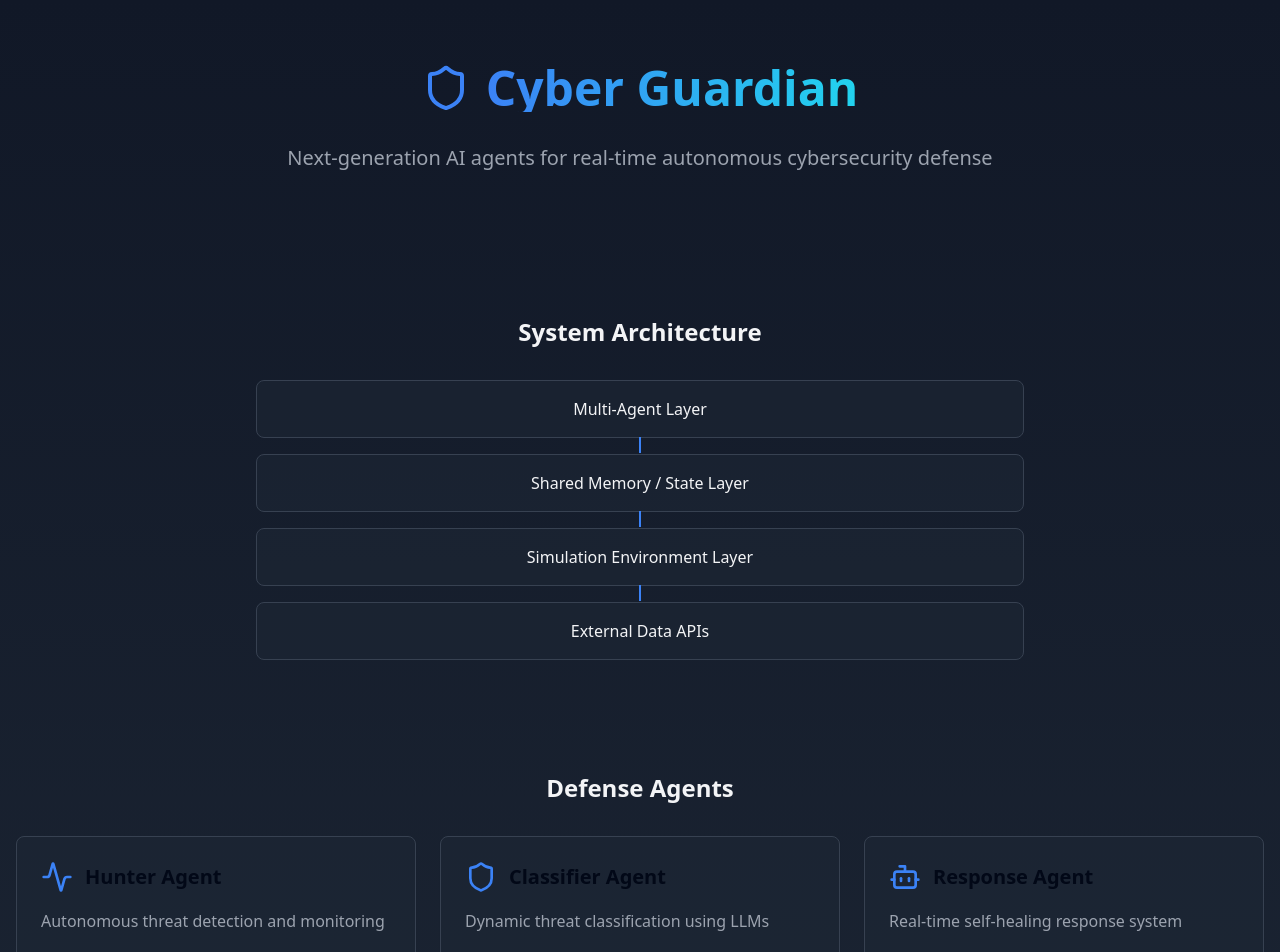
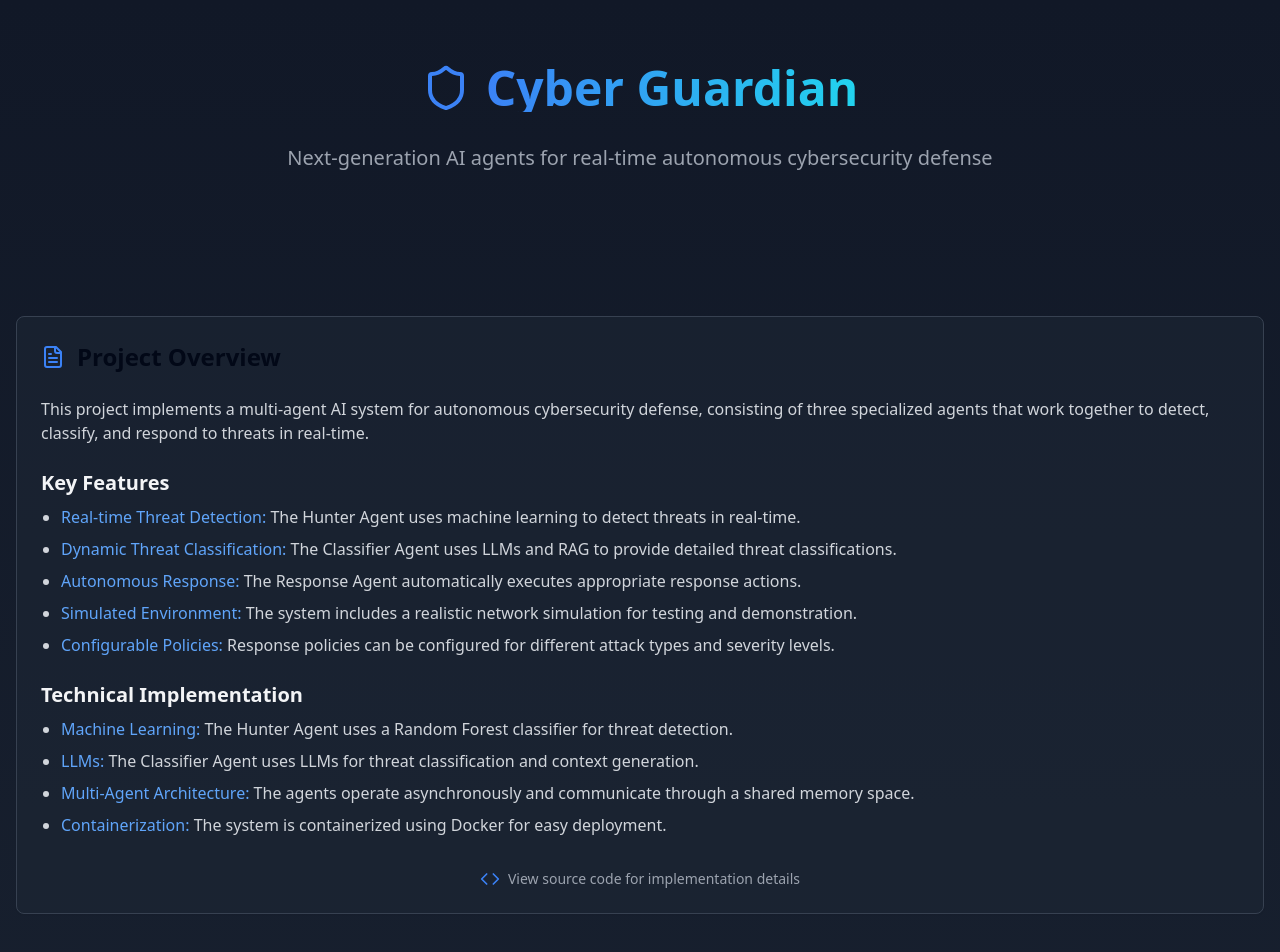
Before and after one commit to yash6366/cyber-guardian-agents-shield, a React (Vite) app: page / in a window 1280 px wide. Shown: the top 952 px of the page. Built offline with nearby package versions, Linux system fonts and the light colour scheme.

Commit message:
Add autonomous cyber defense agents
Implement a multi-agent AI system for autonomous cybersecurity defense, including threat detection, classification, and response agents.

```diff
--- a/src/pages/Index.tsx
+++ b/src/pages/Index.tsx
@@ -1,5 +1,5 @@
 
-import { Shield } from "lucide-react";
+import { Shield, FileText, Code } from "lucide-react";
 import { Card } from "@/components/ui/card";
 import AgentCard from "@/components/AgentCard";
 import ArchitectureDiagram from "@/components/ArchitectureDiagram";
@@ -42,6 +42,51 @@ const Index = () => {
         </p>
       </section>
 
+      {/* Project Summary */}
+      <section className="container mx-auto px-4 py-8 mb-8">
+        <Card className="bg-gray-800/50 border-gray-700">
+          <div className="p-6">
+            <div className="flex items-center mb-6">
+              <FileText className="w-6 h-6 text-blue-500 mr-3" />
+              <h2 className="text-2xl font-bold">Project Overview</h2>
+            </div>
+            <div className="space-y-6 text-gray-300">
+              <p>
+                This project implements a multi-agent AI system for autonomous cybersecurity defense,
+                consisting of three specialized agents that work together to detect, classify, and respond to threats
+                in real-time.
+              </p>
+
+              <div>
+                <h3 className="text-xl font-semibold text-gray-100 mb-2">Key Features</h3>
+                <ul className="list-disc pl-5 space-y-2">
+                  <li><span className="text-blue-400 font-medium">Real-time Threat Detection:</span> The Hunter Agent uses machine learning to detect threats in real-time.</li>
+                  <li><span className="text-blue-400 font-medium">Dynamic Threat Classification:</span> The Classifier Agent uses LLMs and RAG to provide detailed threat classifications.</li>
+                  <li><span className="text-blue-400 font-medium">Autonomous Response:</span> The Response Agent automatically executes appropriate response actions.</li>
+                  <li><span className="text-blue-400 font-medium">Simulated Environment:</span> The system includes a realistic network simulation for testing and demonstration.</li>
+                  <li><span className="text-blue-400 font-medium">Configurable Policies:</span> Response policies can be configured for different attack types and severity levels.</li>
+                </ul>
+              </div>
+
+              <div>
+                <h3 className="text-xl font-semibold text-gray-100 mb-2">Technical Implementation</h3>
+                <ul className="list-disc pl-5 space-y-2">
+                  <li><span className="text-blue-400 font-medium">Machine Learning:</span> The Hunter Agent uses a Random Forest classifier for threat detection.</li>
+                  <li><span className="text-blue-400 font-medium">LLMs:</span> The Classifier Agent uses LLMs for threat classification and context generation.</li>
+                  <li><span className="text-blue-400 font-medium">Multi-Agent Architecture:</span> The agents operate asynchronously and communicate through a shared memory space.</li>
+                  <li><span className="text-blue-400 font-medium">Containerization:</span> The system is containerized using Docker for easy deployment.</li>
+                </ul>
+              </div>
+
+              <div className="flex items-center justify-center pt-2">
+                <Code className="w-5 h-5 text-blue-500 mr-2" />
+                <span className="text-gray-400 text-sm">View source code for implementation details</span>
+              </div>
+            </div>
+          </div>
+        </Card>
+      </section>
+
       {/* Architecture Diagram */}
       <section className="container mx-auto px-4 py-8">
         <h2 className="text-2xl font-bold mb-8 text-center">System Architecture</h2>
```
